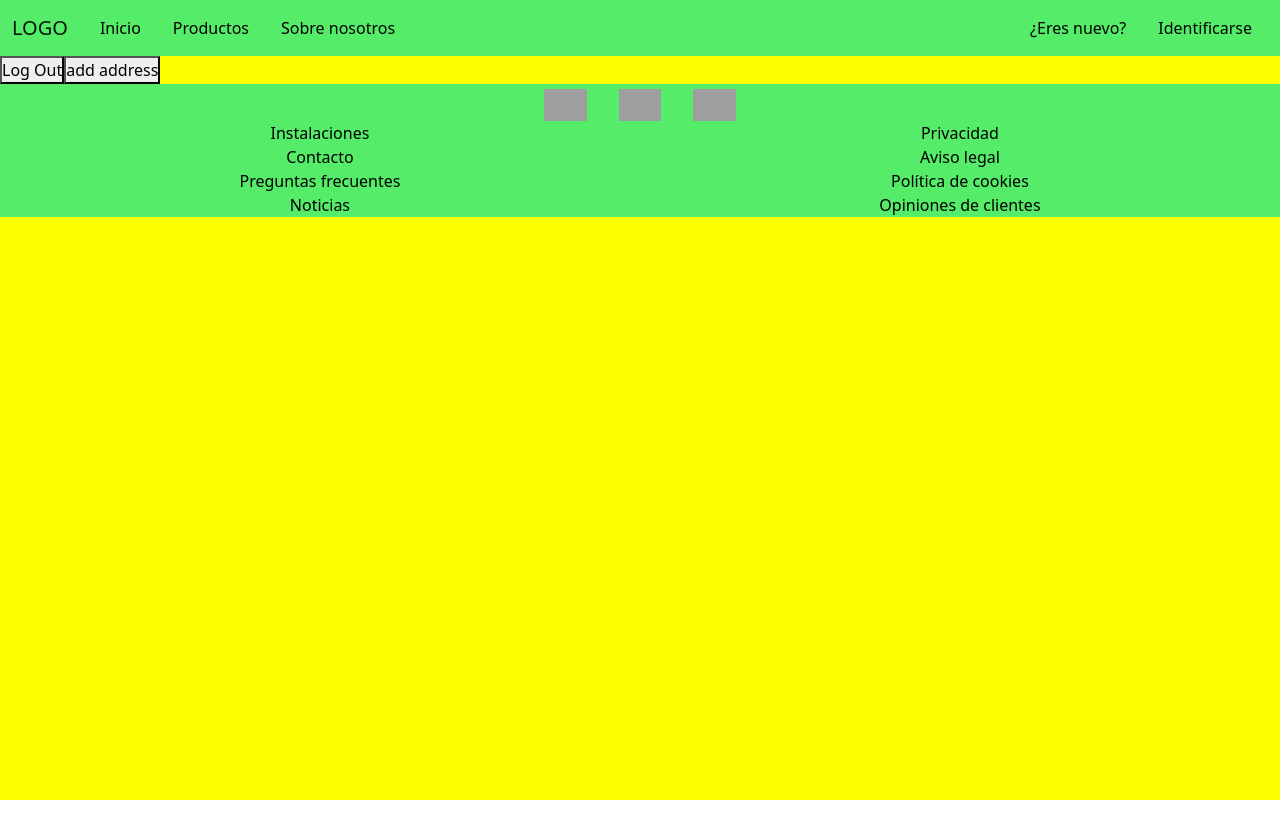
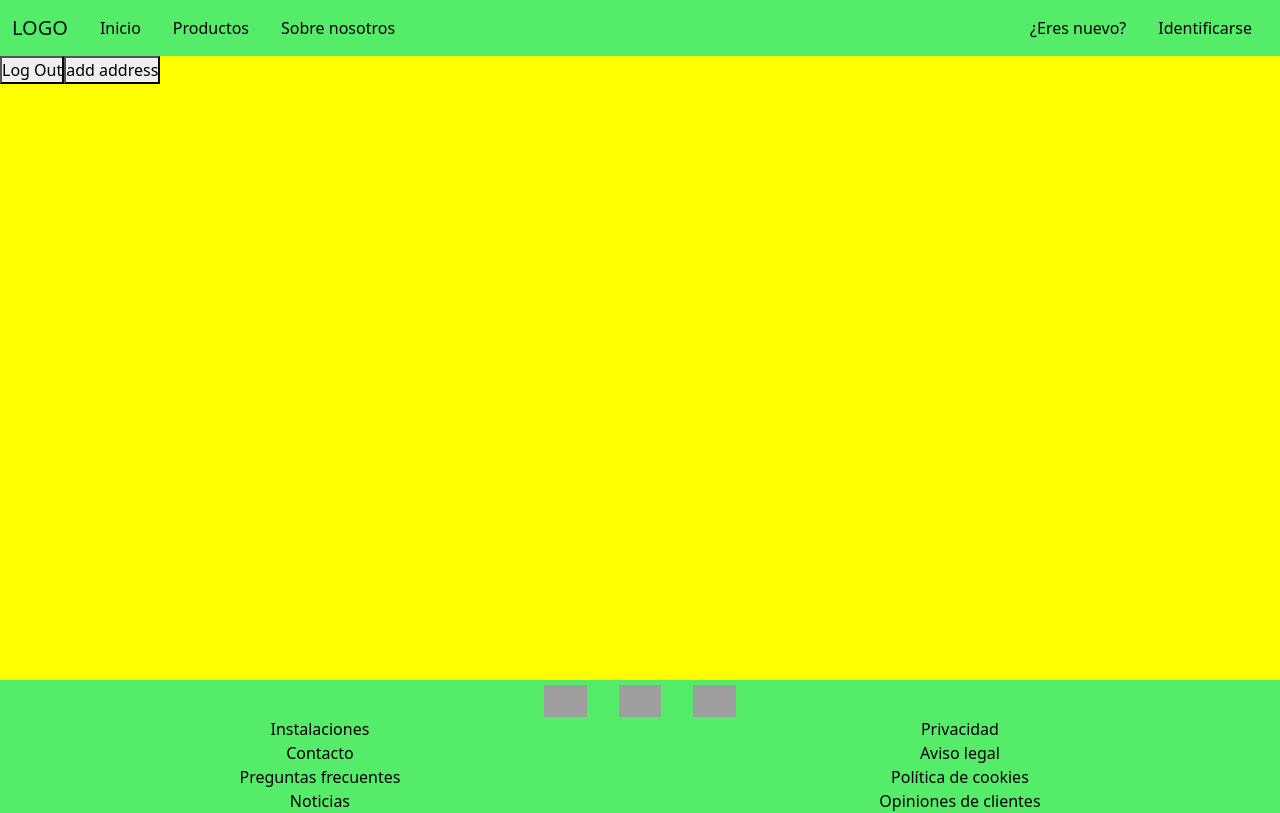
Before and after one commit to jcarlos2n/PF-ecommerce-FRONT, a React (Vite) app: page /profile in a window 1280 px wide. Built offline with nearby package versions, Linux system fonts and the light colour scheme; no server answers; grey boxes are pictures that could not be loaded.

Commit message:
feat: add style to profile

```diff
--- a/src/containers/User/Profile/Profile.jsx
+++ b/src/containers/User/Profile/Profile.jsx
@@ -2,6 +2,7 @@ import React, { useEffect } from "react";
 import { useDispatch, useSelector } from "react-redux";
 import {  useNavigate } from "react-router";
 import { logout, logOutUser, userData, profileUser, profile } from "../userSlice";
+import './Profile.scss';
 
 
 
--- a/src/containers/User/Profile/Profile.scss
+++ b/src/containers/User/Profile/Profile.scss
@@ -0,0 +1,4 @@
+.profileWall {
+   min-height: 78vh;
+   height: auto;
+}
```
